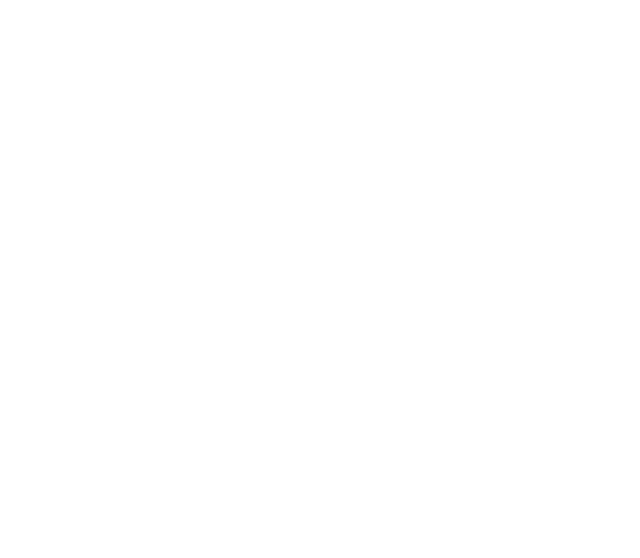
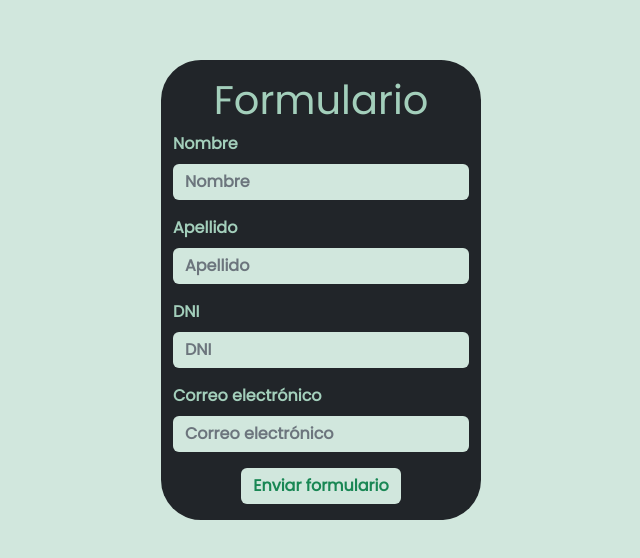
Before and after one commit to herreranicolas/react-ejercicio-8, a React (Vite) app: page / in a window 1280 px wide. Shown: the part 110-668 px from the top of the page, without its empty margins (319-959 px from the left). Built offline with nearby package versions, Linux system fonts and the light colour scheme.

Commit message:
Agrego estilos al formulario

```diff
--- a/src/App.css
+++ b/src/App.css
@@ -0,0 +1,49 @@
+@import url("https://fonts.googleapis.com/css2?family=Poppins&display=swap");
+
+body {
+  font-family: "Poppins", sans-serif;
+  font-weight: bold !important;
+  background-color: #d1e7dd;
+  color: #a3cfbb;
+  display: flex;
+  justify-content: center;
+  align-items: center;
+  min-height: 100vh;
+}
+
+#root {
+  background-color: #212529;
+  display: flex;
+  justify-content: center;
+  align-items: center;
+  border-radius: 2.5rem;
+}
+
+input,
+button,
+button:hover {
+  font-weight: bold !important;
+  color: #198754 !important;
+  background-color: #d1e7dd !important;
+  border: none !important;
+}
+
+input:-webkit-autofill,
+input:-webkit-autofill:hover,
+input:-webkit-autofill:focus,
+input:-webkit-autofill:active {
+  -webkit-box-shadow: 0 0 0 30px #d1e7dd inset !important;
+  -webkit-text-fill-color: #198754 !important;
+}
+
+@media (min-width: 768px) and (max-width: 1024px) {
+  #root {
+    width: 50%;
+  }
+}
+
+@media (min-width: 1025px) {
+  #root {
+    width: 25%;
+  }
+}
--- a/src/App.jsx
+++ b/src/App.jsx
@@ -1,8 +1,15 @@
+import { Container } from "react-bootstrap";
 import "bootstrap/dist/css/bootstrap.min.css";
 import "./App.css";
+import FormularioSimple from "./components/FormularioSimple";
 
 function App() {
-  return <></>;
+  return (
+    <Container className="my-3">
+      <h1 className="text-center">Formulario</h1>
+      <FormularioSimple />
+    </Container>
+  );
 }
 
 export default App;
--- /dev/null
+++ b/src/components/FormularioSimple.jsx
@@ -0,0 +1,89 @@
+import { useState } from "react";
+import { Button, Col, Form, Row } from "react-bootstrap";
+
+function FormularioSimple() {
+  const [validated, setValidated] = useState(false);
+
+  const handleSubmit = (e) => {
+    const form = e.currentTarget;
+    e.preventDefault();
+    if (!form.checkValidity()) {
+      e.stopPropagation();
+      setValidated(true);
+      console.log("los datos estan mal");
+    } else {
+      console.log("enviando datos");
+      form.reset();
+      setValidated(false);
+    }
+  };
+
+  return (
+    <Form noValidate validated={validated} onSubmit={handleSubmit}>
+      <Row>
+        <Form.Group as={Col} xs={12} controlId="inputNombre" className="mb-3">
+          <Form.Label>Nombre</Form.Label>
+          <Form.Control
+            required
+            minLength={3}
+            maxLength={20}
+            type="text"
+            placeholder="Nombre"
+          />
+          <Form.Control.Feedback>¡Excelente!</Form.Control.Feedback>
+          <Form.Control.Feedback type="invalid">
+            Por favor ingresa un nombre válido.
+          </Form.Control.Feedback>
+        </Form.Group>
+        <Form.Group as={Col} xs={12} controlId="inputApellido" className="mb-3">
+          <Form.Label>Apellido</Form.Label>
+          <Form.Control
+            required
+            minLength={3}
+            maxLength={20}
+            type="text"
+            placeholder="Apellido"
+          />
+          <Form.Control.Feedback>¡Excelente!</Form.Control.Feedback>
+          <Form.Control.Feedback type="invalid">
+            Por favor ingresa un apellido válido.
+          </Form.Control.Feedback>
+        </Form.Group>
+        <Form.Group as={Col} xs={12} controlId="inputDNI" className="mb-3">
+          <Form.Label>DNI</Form.Label>
+          <Form.Control
+            type="text"
+            placeholder="DNI"
+            required
+            minLength={7}
+            maxLength={8}
+            pattern="^\d{7,8}$"
+          />
+          <Form.Control.Feedback>¡Excelente!</Form.Control.Feedback>
+          <Form.Control.Feedback type="invalid">
+            Por favor ingresa un número de DNI válido.
+          </Form.Control.Feedback>
+        </Form.Group>
+        <Form.Group as={Col} xs={12} controlId="inputEmail" className="mb-3">
+          <Form.Label>Correo electrónico</Form.Label>
+          <Form.Control
+            required
+            type="email"
+            placeholder="Correo electrónico"
+          />
+          <Form.Control.Feedback>¡Excelente!</Form.Control.Feedback>
+          <Form.Control.Feedback type="invalid">
+            Por favor ingresa un correo válido.
+          </Form.Control.Feedback>
+        </Form.Group>
+        <div className="text-center">
+          <Button type="submit" className="w-auto">
+            Enviar formulario
+          </Button>
+        </div>
+      </Row>
+    </Form>
+  );
+}
+
+export default FormularioSimple;
```
Also changed, not shown: src/main.jsx (+6 -6 lines).
